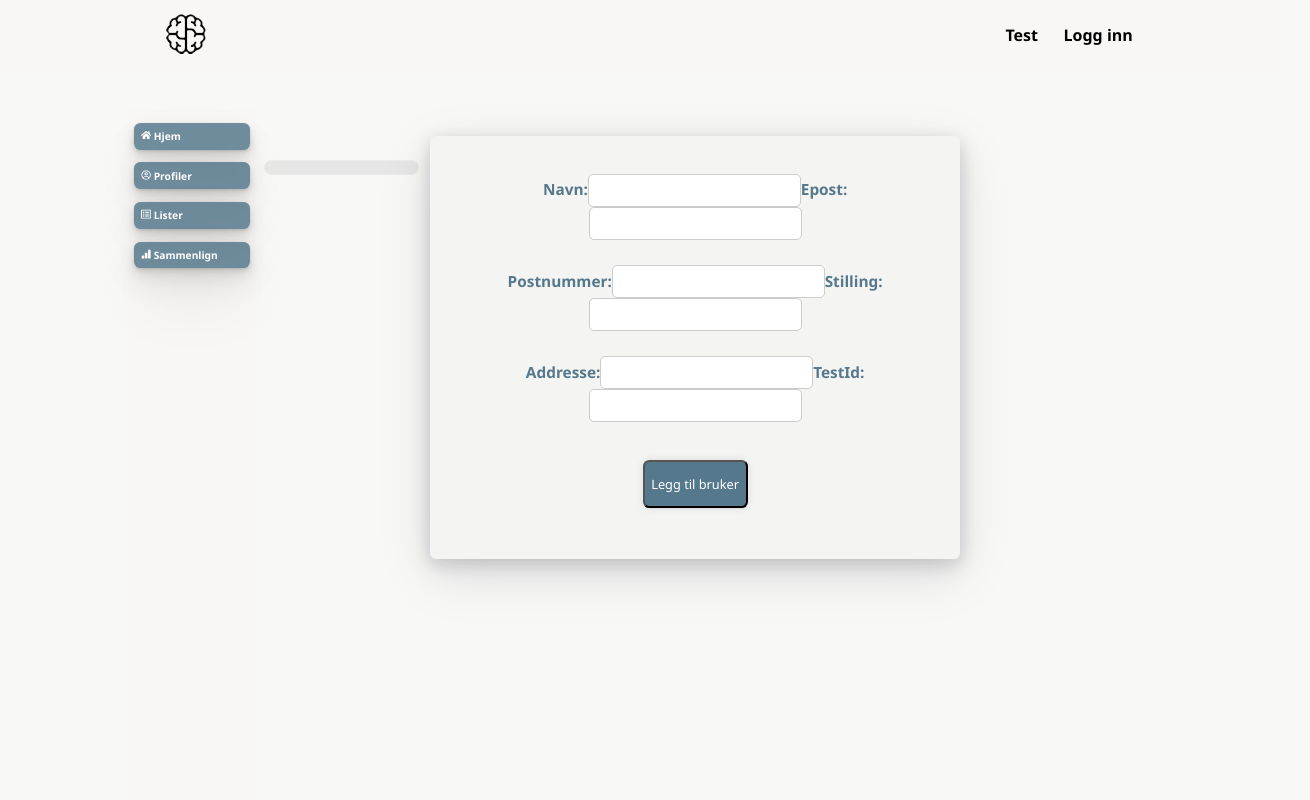
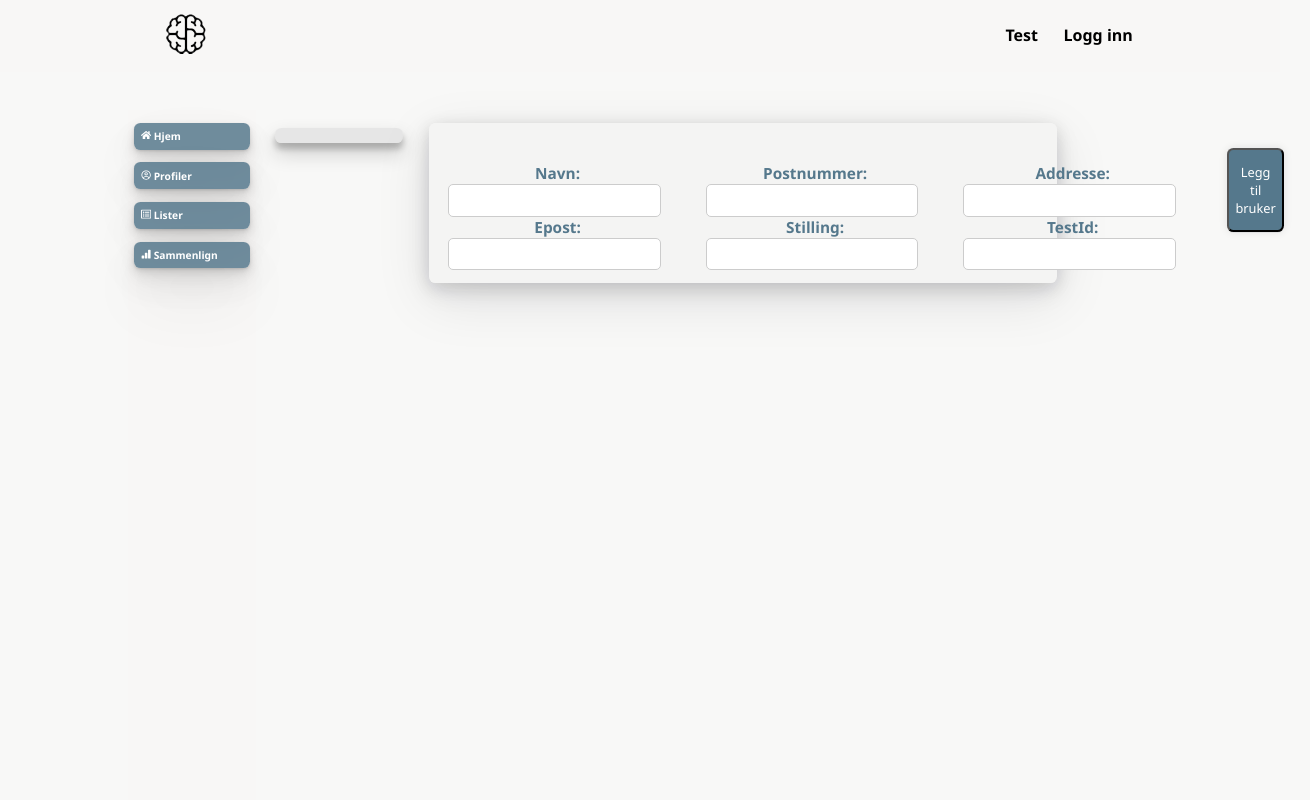
Before and after one commit to JHTgh/App2000-gruppe07, a Next.js app: page /dashboard/profiler in a window 1280 px wide. Shown: the top 800 px of the page, 1310 px wide, since content can reach past the window. Built offline with nearby package versions, Linux system fonts and the light colour scheme; no server answers; the database is empty.

Commit message:
endringer css

```diff
--- a/app/components/page.module.css
+++ b/app/components/page.module.css
@@ -237,26 +237,20 @@
 }
 .ansattForm {
   display: flex;
-  flex-direction: column;
-
-
+  table-layout: fixed;
   gap: 2vw;
   padding: 1vw;
   font-size: 1.2vw;
   font-weight: 600;
+  align-items: self-end;
 }
-/*
 .ansattContainer {
   display: flex;
-  flex-direction: row;
-  justify-content: space-between;
+  flex-direction: column;
   align-items: center;
-  width: 40vw;
 }
-*/
-.ansattLabel {
-  margin-bottom: 1vw;
-}
+
+
 .leggTilKnapp {
   background-color: #55788C;
   color: white;
@@ -267,11 +261,41 @@
   font-size: 1vw;
   margin: 1vw;
   margin-top: 1vw;
+  margin-bottom: 3vw;
   border-radius: 0.5vw;
   box-shadow: rgba(17, 17, 26, 0.05) 0px 1px 0px, rgba(17, 17, 26, 0.1) 0px 0px 8px;
 }
+.oppdaterKnapp {
+  background-color: #55788C;
+  color: white;
+  padding: 0.4vw;
+  border-radius: 0.5vw;
+}
 .ansattInput {
+  margin-left: 0.5vw;
+  margin-right: 1vw;
   padding: 0.5vw;
   border-radius: 5px;
   border: 1px solid #ccc;
 }
+.ansattLabel {
+  margin-left: 1vw;
+  margin-right: 1vw;
+}
+.knappOppdater {
+  background-color: #55788C;
+  color: white;
+  padding: 0.4vw;
+  border-radius: 0.5vw;
+  justify-self: baseline;
+  margin-bottom: 0.5vw;
+}
+.knappSlett {
+  align-self: start;
+  background-color: #55788C;
+  color: white;
+  padding: 0.4vw;
+  border-radius: 0.5vw;
+  margin-bottom: 3vw;
+
+}
--- a/app/dashboard/profiler/page.module.css
+++ b/app/dashboard/profiler/page.module.css
@@ -2,33 +2,45 @@
     display: flex;
     flex-direction: row;
     align-items: center;
+    margin-top: 1vw;
 }
 .liste{
-    flex-grow: 0;
-    width: 15vw;
-    max-width: auto;
+    width: 10vw;
+    align-self: self-start;
     background-color: #cbcbcb65;
-    margin-left: 0.2vw;
-    list-style: none;
+    box-shadow: rgba(0, 0, 0, 0.19) 0px 10px 20px, rgba(0, 0, 0, 0.23) 0px 6px 6px;
+    height: auto;
+    margin-top: 0.4vw;
+    margin-bottom: 0.4vw;
+    margin-left: 1vw;
+    margin-right: 1vw;
+    padding: 0.6vw;
+    font-weight: 600;
     text-align: center;
-    box-shadow: rgba(0, 0, 0, 0.05) 0px 0px 0px 1px;
+    font-size: 0.8vw;
     border-radius: 0.5vw;
-    align-self: self-start;
-    height: auto;
-    margin-top: 4vw;
-    padding: 0.5vw;
-    font-size: 1.2vw;
+
 }
+
 .content{
-    flex-grow: 1;
     background-color: #cdcbcb1a;
     list-style: none;
-    margin-top: 2vw;
-    padding: 1em;
-    text-align: center;
-    align-items: center;
+    margin-left: 1vw;
     border-radius: 0.5vw;
-    margin-left: 1vw;
-    margin-right: 15vw;
+    width: 60%;
     box-shadow: rgba(17, 17, 26, 0.1) 0px 4px 16px, rgba(17, 17, 26, 0.1) 0px 8px 24px, rgba(17, 17, 26, 0.1) 0px 16px 56px;
 }
+
+@media (max-width: 480px) {
+
+    .flexcontainer{
+        display: flex;
+        flex-direction: row;
+        justify-content: center;
+        align-items: center;
+    }
+
+
+
+
+}
```
Also changed, not shown: app/components/ansattForm.js (+11 -1 lines).
